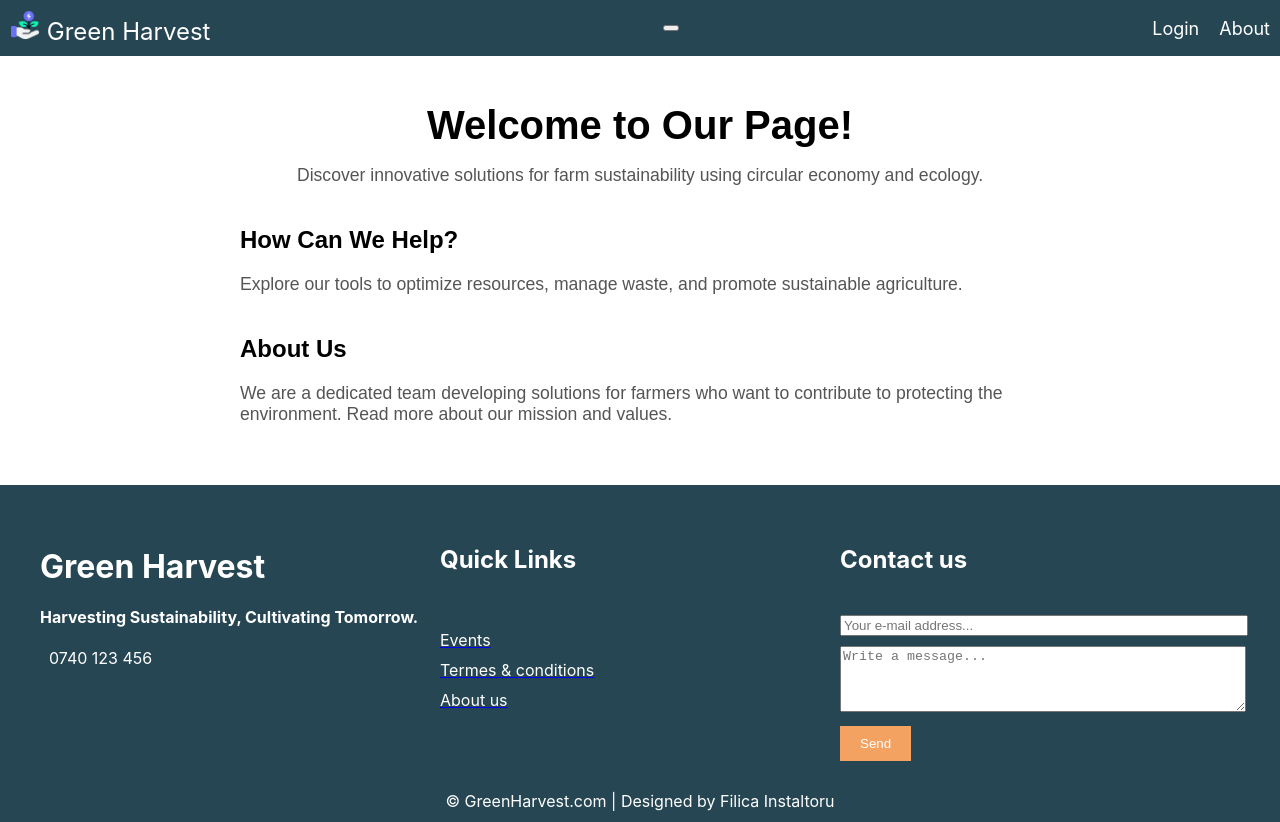
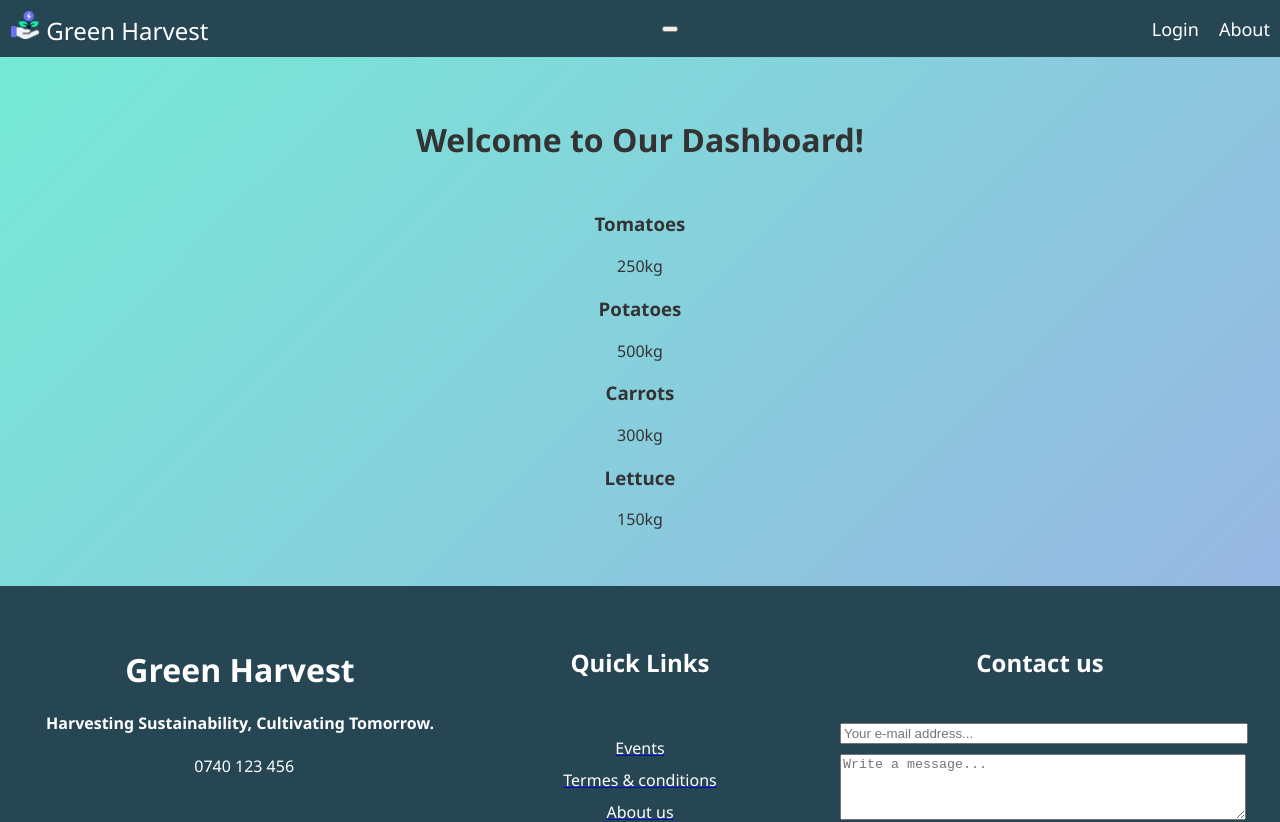
Before and after one commit to alex-cirlomaneanu/HackathonFilica, a React (Create React App) app in the folder FrontEnd/my-app/: page / in a window 1280 px wide. Shown: the top 822 px of the page. Built offline with nearby package versions, Linux system fonts and the light colour scheme.

Commit message:
lingemiai carasu

```diff
--- a/FrontEnd/my-app/src/App.js
+++ b/FrontEnd/my-app/src/App.js
@@ -1,21 +1,19 @@
-import logo from './logo.svg';
 import './App.css';
-import Home from "./pages/home/Home";
 import {BrowserRouter, Route, Routes} from "react-router-dom";
+import Layout from "./pages/shared/Layout";
+import AppRoutes from "./AppRoutes";
 
 function App() {
-  return (
-       <BrowserRouter>
-          <Routes>
-            <Route path='/' element={<Home/>}>
-                <Route path="login" element={<Home/>} />
-                <Route path="singup" element={<Home/>} />
-                <Route path="store" element={<Home/>} />
-            </Route>
-            <Route index element={<Home/>}/>
-          </Routes>
-        </BrowserRouter>
-  );
+    return (
+        <Layout>
+            <Routes>
+                {AppRoutes.map((route, index) => {
+                    const { element, ...rest } = route;
+                    return <Route exact key={index} {...rest} element={element} />;
+                })}
+            </Routes>
+        </Layout>
+    );
 }
 
 export default App;
--- /dev/null
+++ b/FrontEnd/my-app/src/AppRoutes.js
@@ -0,0 +1,14 @@
+import Home from "./pages/home/Home";
+
+const AppRoutes = [
+    {
+        path: '/',
+        element: <Home />
+    },
+    {
+        path: '/home',
+        element: <Home />
+    },
+];
+
+export default AppRoutes;
--- a/FrontEnd/my-app/src/index.js
+++ b/FrontEnd/my-app/src/index.js
@@ -3,12 +3,15 @@ import ReactDOM from 'react-dom/client';
 import './index.css';
 import App from './App';
 import reportWebVitals from './reportWebVitals';
+import {BrowserRouter} from "react-router-dom";
 
 const root = ReactDOM.createRoot(document.getElementById('root'));
 root.render(
-  <React.StrictMode>
-    <App />
-  </React.StrictMode>
+    <React.StrictMode>
+        <BrowserRouter>
+            <App/>
+        </BrowserRouter>
+    </React.StrictMode>
 );
 
 // If you want to start measuring performance in your app, pass a function
--- a/FrontEnd/my-app/src/pages/home/Home.css
+++ b/FrontEnd/my-app/src/pages/home/Home.css
@@ -1,31 +1,54 @@
+/* Overall Page Styles */
+body, .home-container {
+  margin: 0;
+  padding: 0;
+  font-family: 'Segoe UI', Tahoma, Geneva, Verdana, sans-serif;
+  color: #333;
+  text-align: center; /* Center align the text */
+}
+
 .home-container {
-  max-width: 800px;
-  margin: 0 auto;
-  padding: 20px;
-  font-family: Arial, sans-serif;
+  max-width: 1200px;
+  margin: auto;
+  padding: 40px 20px; /* Adjust padding for overall container */
 }
 
 header {
-  text-align: center;
-  margin-bottom: 40px;
+  margin-bottom: 50px; /* Add space below the header */
 }
 
-h1 {
-  font-size: 2.5rem;
-  margin-bottom: 10px;
+/* Gradient Background for the Whole Page */
+body {
+  background: linear-gradient(135deg, #74EBD5 0%, #9FACE6 100%); /* Modern gradient background */
 }
 
-p {
-  font-size: 1.1rem;
-  color: #555;
+.dashboard-button {
+  background: linear-gradient(145deg, #8DEBDA, #B1A6E6);
+  color: #fff;
+  display: inline-flex;
+  align-items: center;
+  justify-content: center;
+  padding: 20px 40px;
+  border-radius: 12px;
+  box-shadow: 0 10px 20px rgba(0,0,0,0.1);
+  transition: all 0.3s ease;
+  width: 100%; /* Ensure buttons stretch to fill grid cell */
+  text-decoration: none; /* Remove underline from links */
+  font-size: 20px; /* Larger font size for visibility */
 }
 
-section {
-  margin-bottom: 40px;
+.dashboard-button svg {
+  margin-right: 10px; /* Space between icon and text */
 }
 
-footer {
-  text-align: center;
-  font-size: 0.9rem;
-  color: #888;
+.dashboard-button:hover {
+  transform: scale(1.05);
+  box-shadow: 0 15px 30px rgba(0,0,0,0.2);
 }
+
+@media (max-width: 768px) {
+  /* Adjust grid to stack buttons vertically on smaller screens */
+  .yields-grid {
+    grid-template-columns: 1fr;
+  }
+}
--- a/FrontEnd/my-app/src/pages/home/Home.js
+++ b/FrontEnd/my-app/src/pages/home/Home.js
@@ -1,29 +1,24 @@
 import React from 'react';
-import './Home.css';
+import './Home.css'; // Ensure to add styles for the YieldSquare and grid layout here
 import Header from "../../components/Layout/Header";
-import Footer from "../../components/Layout/Footer"; // Fișierul pentru stilizare
+import Footer from "../../components/Layout/Footer";
+import YieldSquare from "./YieldSquare"; // Assuming this is in the same directory
 
 function Home() {
     return (
         <>
-          <Header />
             <div className="home-container">
                 <header>
-                <h1>Welcome to Our Page!</h1>
-                <p>Discover innovative solutions for farm sustainability using circular economy and ecology.</p>
+                    <h1>Welcome to Our Dashboard!</h1>
                 </header>
-              <section>
-                <h2>How Can We Help?</h2>
-                <p>Explore our tools to optimize resources, manage waste, and promote sustainable agriculture.</p>
-              </section>
-              <section>
-                <h2>About Us</h2>
-                <p>We are a dedicated team developing solutions for farmers who want to contribute to protecting the environment. Read more about our mission and values.</p>
-              </section>
+                <div className="yields-grid">
+                    <YieldSquare plant="Tomatoes" yield="250kg" />
+                    <YieldSquare plant="Potatoes" yield="500kg" />
+                    <YieldSquare plant="Carrots" yield="300kg" />
+                    <YieldSquare plant="Lettuce" yield="150kg" />
                 </div>
-          <Footer />
+            </div>
         </>
-
     );
 }
 
--- /dev/null
+++ b/FrontEnd/my-app/src/pages/home/YieldSquare.js
@@ -0,0 +1,12 @@
+import React from 'react';
+
+function YieldSquare({ plant, yield: yieldAmount }) {
+    return (
+        <div className="yield-square">
+            <h3>{plant}</h3>
+            <p>{yieldAmount}</p>
+        </div>
+    );
+}
+
+export default YieldSquare;
--- /dev/null
+++ b/FrontEnd/my-app/src/pages/shared/Layout.js
@@ -0,0 +1,18 @@
+import Header from "../../components/Layout/Header";
+import Footer from "../../components/Layout/Footer";
+import {Container} from "react-bootstrap";
+
+function Layout(props) {
+
+    return (
+        <div>
+            <Header/>
+            <Container>
+                {props.children}
+            </Container>
+            <Footer/>
+        </div>
+    );
+}
+
+export default Layout;
```
Lines whose indentation alone changed are shown as unchanged.
